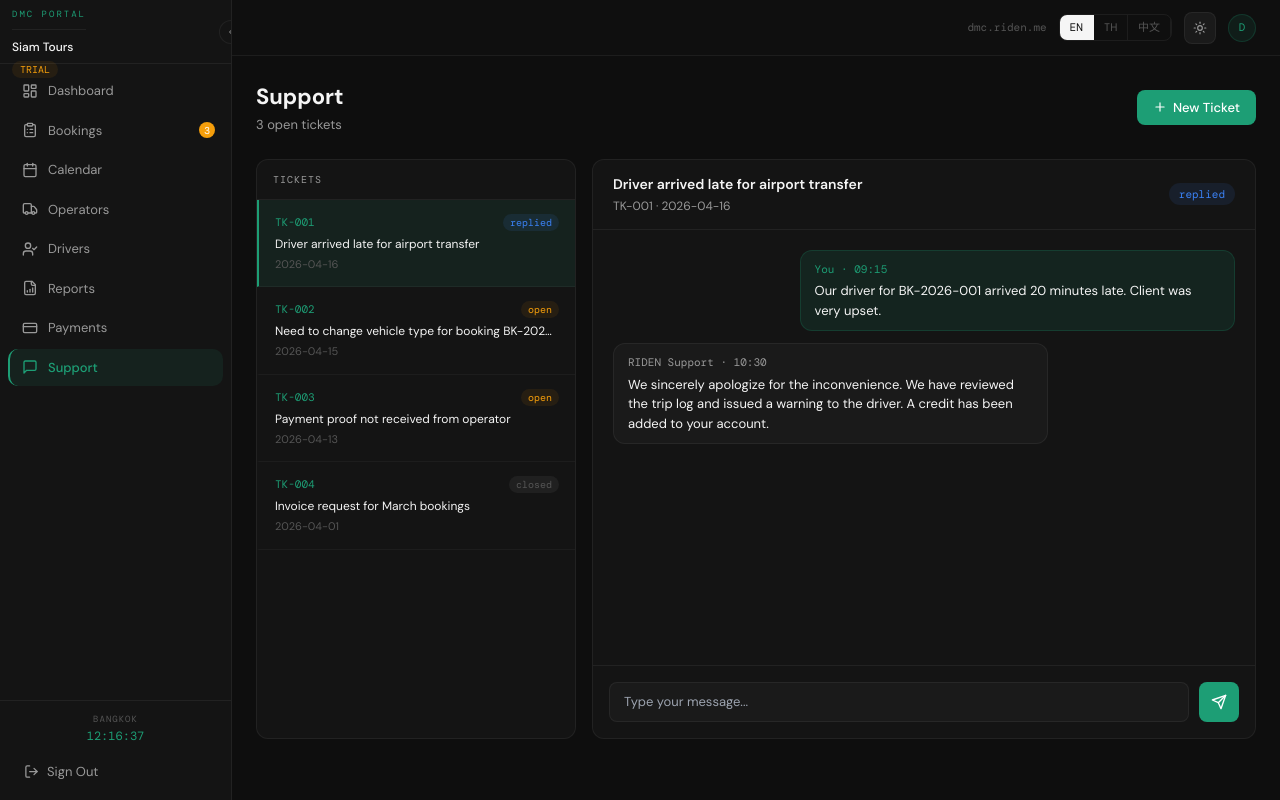
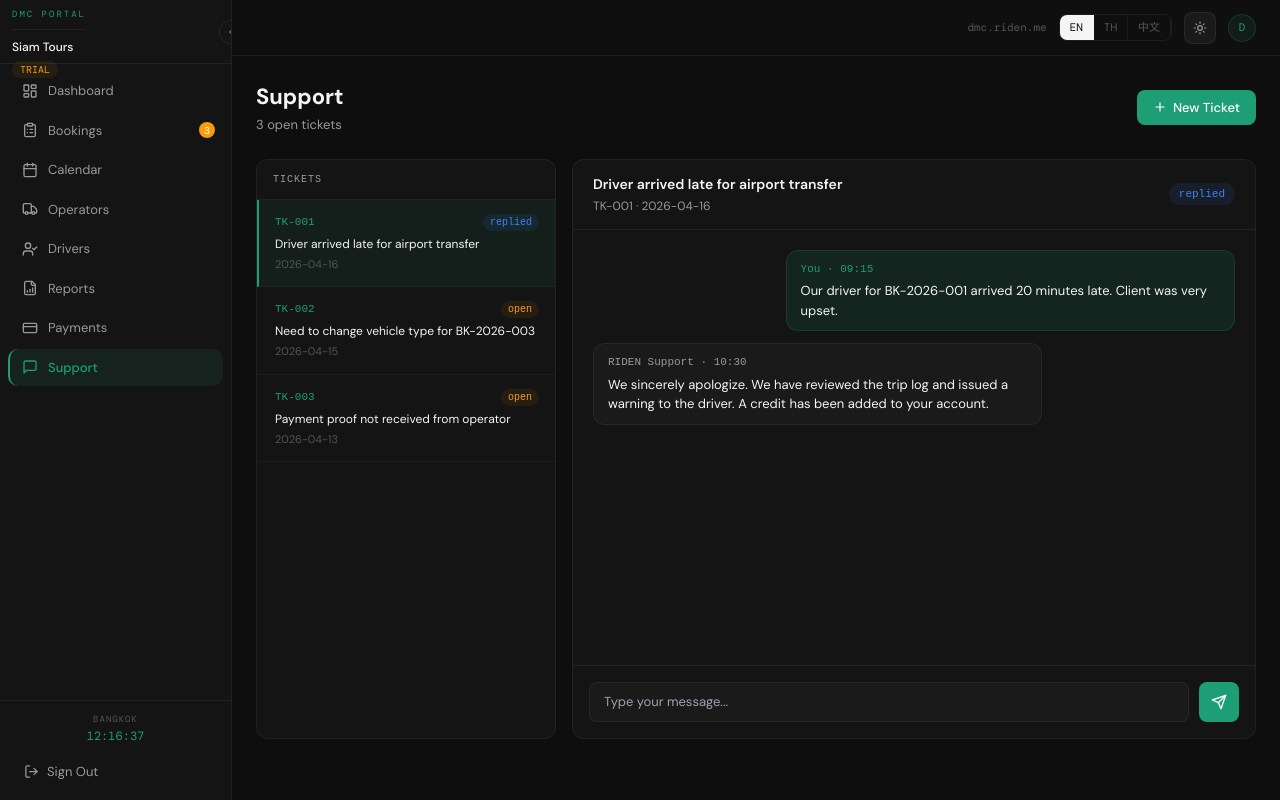
Before and after one commit to jeet623-create/Riden, a Next.js app: page /dmc/support in a window 1280 px wide. Built offline with nearby package versions, Linux system fonts and the light colour scheme.

Commit message:
feat: Figma design - page.tsx

```diff
--- a/src/app/dmc/support/page.tsx
+++ b/src/app/dmc/support/page.tsx
@@ -1,100 +1,82 @@
 "use client"
 import { useState } from "react"
 import { motion, AnimatePresence } from "framer-motion"
-import { MessageSquare, Send, Plus } from "lucide-react"
+import { Plus, Send } from "lucide-react"
 import { useLanguage } from "@/hooks/use-language"
 
 const tickets = [
-  { id:"TK-001", subject:"Driver arrived late for airport transfer", status:"replied" as const, date:"2026-04-16", messages:[
-    { from:"dmc", text:"Our driver for BK-2026-001 arrived 20 minutes late. Client was very upset.", time:"09:15" },
-    { from:"support", text:"We sincerely apologize for the inconvenience. We have reviewed the trip log and issued a warning to the driver. A credit has been added to your account.", time:"10:30" },
+  {id:"TK-001",subject:"Driver arrived late for airport transfer",status:"replied" as const,date:"2026-04-16",messages:[
+    {from:"dmc",text:"Our driver for BK-2026-001 arrived 20 minutes late. Client was very upset.",time:"09:15"},
+    {from:"support",text:"We sincerely apologize. We have reviewed the trip log and issued a warning to the driver. A credit has been added to your account.",time:"10:30"},
   ]},
-  { id:"TK-002", subject:"Need to change vehicle type for booking BK-2026-003", status:"open" as const, date:"2026-04-15", messages:[
-    { from:"dmc", text:"Client now has 2 extra passengers. Need to upgrade from Van 9 to Van 12 for all days.", time:"14:20" },
+  {id:"TK-002",subject:"Need to change vehicle type for BK-2026-003",status:"open" as const,date:"2026-04-15",messages:[
+    {from:"dmc",text:"Client now has 2 extra passengers. Need to upgrade from Van 9 to Van 12 for all days.",time:"14:20"},
   ]},
-  { id:"TK-003", subject:"Payment proof not received from operator", status:"open" as const, date:"2026-04-13", messages:[
-    { from:"dmc", text:"It's been 48 hours since trip T102-2 closed but we still haven't received payment confirmation from Island Express.", time:"16:00" },
-  ]},
-  { id:"TK-004", subject:"Invoice request for March bookings", status:"closed" as const, date:"2026-04-01", messages:[
-    { from:"dmc", text:"Please send consolidated invoice for all March 2026 bookings.", time:"09:00" },
-    { from:"support", text:"Invoice has been sent to your registered email. You can also download it from your dashboard.", time:"09:45" },
+  {id:"TK-003",subject:"Payment proof not received from operator",status:"open" as const,date:"2026-04-13",messages:[
+    {from:"dmc",text:"It has been 48 hours since trip T102-2 closed but we still have not received payment confirmation.",time:"16:00"},
   ]},
 ]
-
-const STATUS_STYLE = {
-  open:{ bg:"rgba(245,158,11,0.08)", color:"#f59e0b" },
-  replied:{ bg:"rgba(59,130,246,0.1)", color:"#3b82f6" },
-  closed:{ bg:"rgba(255,255,255,0.05)", color:"#555" },
-}
+const SS = {open:{bg:"rgba(245,158,11,0.08)",col:"#f59e0b"},replied:{bg:"rgba(59,130,246,0.1)",col:"#3b82f6"},closed:{bg:"rgba(255,255,255,0.05)",col:"#555"}}
 
 export default function DmcSupportPage() {
-  const { t } = useLanguage()
-  const [sel, setSel] = useState(tickets[0])
-  const [msg, setMsg] = useState("")
-
+  const {t} = useLanguage()
+  const [sel,setSel] = useState(tickets[0])
+  const [msg,setMsg] = useState("")
   return (
-    <motion.div initial={{ opacity:0, y:8 }} animate={{ opacity:1, y:0 }} transition={{ duration:0.2 }}>
-      <div style={{ display:"flex", justifyContent:"space-between", alignItems:"center", marginBottom:24 }}>
+    <motion.div initial={{opacity:0,y:8}} animate={{opacity:1,y:0}} transition={{duration:0.2}}>
+      <div style={{display:"flex",justifyContent:"space-between",alignItems:"center",marginBottom:24}}>
         <div>
-          <h1 style={{ fontSize:22, fontWeight:700, color:"var(--text-1,#f0f0f0)" }}>{t({ en:"Support", th:"ช่วยเหลือ", zh:"支持" })}</h1>
-          <p style={{ fontSize:13, color:"var(--text-2,#999)", marginTop:2 }}>{tickets.filter(t=>t.status!=="closed").length} open tickets</p>
+          <h1 style={{fontSize:22,fontWeight:700,color:"var(--text-1,#f0f0f0)"}}>{t({en:"Support",th:"ช่วยเหลือ",zh:"支持"})}</h1>
+          <p style={{fontSize:13,color:"var(--text-2,#999)",marginTop:2}}>{tickets.filter(t=>t.status!=="closed").length} open tickets</p>
         </div>
-        <button style={{ display:"flex", alignItems:"center", gap:6, padding:"8px 16px", borderRadius:8, fontSize:13, fontWeight:500, background:"#1D9E75", color:"white", border:"none", cursor:"pointer" }}>
-          <Plus size={14}/>{t({ en:"New Ticket", th:"ตั๋วใหม่", zh:"新工单" })}
+        <button style={{display:"flex",alignItems:"center",gap:6,padding:"8px 16px",borderRadius:8,fontSize:13,fontWeight:500,background:"#1D9E75",color:"white",border:"none",cursor:"pointer"}}>
+          <Plus size={14}/>{t({en:"New Ticket",th:"ตั๋วใหม่",zh:"新工单"})}
         </button>
       </div>
-
-      <div style={{ display:"grid", gridTemplateColumns:"320px 1fr", gap:16, height:"calc(100vh - 220px)", minHeight:480 }}>
-        {/* Ticket List */}
-        <div style={{ background:"var(--bg-surface,#111)", border:"1px solid var(--border,#242)", borderRadius:12, overflow:"hidden", display:"flex", flexDirection:"column" }}>
-          <div style={{ padding:"12px 16px", borderBottom:"1px solid var(--border,#242)", fontFamily:"var(--font-mono,monospace)", fontSize:10, color:"var(--text-2,#999)", textTransform:"uppercase", letterSpacing:1 }}>
-            TICKETS
-          </div>
-          <div style={{ overflowY:"auto", flex:1 }}>
+      <div style={{display:"grid",gridTemplateColumns:"300px 1fr",gap:16,height:"calc(100vh - 220px)",minHeight:480}}>
+        <div style={{background:"var(--bg-surface,#111)",border:"1px solid var(--border,#242)",borderRadius:12,overflow:"hidden",display:"flex",flexDirection:"column"}}>
+          <div style={{padding:"12px 16px",borderBottom:"1px solid var(--border,#242)",fontFamily:"monospace",fontSize:10,color:"var(--text-2,#999)",textTransform:"uppercase",letterSpacing:1}}>TICKETS</div>
+          <div style={{overflowY:"auto",flex:1}}>
             {tickets.map(tk=>(
               <div key={tk.id} onClick={()=>setSel(tk)}
-                style={{ padding:"14px 16px", borderBottom:"1px solid rgba(255,255,255,0.04)", cursor:"pointer", background:sel.id===tk.id?"var(--teal-10,rgba(29,158,117,0.08))":"transparent", borderLeft:sel.id===tk.id?"2px solid #1D9E75":"2px solid transparent", transition:"all 150ms" }}>
-                <div style={{ display:"flex", justifyContent:"space-between", marginBottom:4 }}>
-                  <span style={{ fontFamily:"var(--font-mono,monospace)", fontSize:11, color:"#1D9E75" }}>{tk.id}</span>
-                  <span style={{ display:"inline-flex", padding:"1px 7px", borderRadius:99, fontSize:10, fontFamily:"var(--font-mono,monospace)", background:STATUS_STYLE[tk.status].bg, color:STATUS_STYLE[tk.status].color }}>{tk.status}</span>
+                style={{padding:"14px 16px",borderBottom:"1px solid rgba(255,255,255,0.04)",cursor:"pointer",background:sel.id===tk.id?"rgba(29,158,117,0.08)":"transparent",borderLeft:sel.id===tk.id?"2px solid #1D9E75":"2px solid transparent",transition:"all 150ms"}}>
+                <div style={{display:"flex",justifyContent:"space-between",marginBottom:4}}>
+                  <span style={{fontFamily:"monospace",fontSize:11,color:"#1D9E75"}}>{tk.id}</span>
+                  <span style={{display:"inline-flex",padding:"1px 7px",borderRadius:99,fontSize:10,fontFamily:"monospace",background:SS[tk.status].bg,color:SS[tk.status].col}}>{tk.status}</span>
                 </div>
-                <div style={{ fontSize:12, color:"var(--text-1,#f0f0f0)", marginBottom:3, overflow:"hidden", textOverflow:"ellipsis", whiteSpace:"nowrap" }}>{tk.subject}</div>
-                <div style={{ fontSize:11, color:"var(--text-3,#555)" }}>{tk.date}</div>
+                <div style={{fontSize:12,color:"var(--text-1,#f0f0f0)",marginBottom:3,overflow:"hidden",textOverflow:"ellipsis",whiteSpace:"nowrap"}}>{tk.subject}</div>
+                <div style={{fontSize:11,color:"var(--text-3,#555)"}}>{tk.date}</div>
               </div>
             ))}
           </div>
         </div>
-
-        {/* Message Thread */}
-        <div style={{ background:"var(--bg-surface,#111)", border:"1px solid var(--border,#242)", borderRadius:12, display:"flex", flexDirection:"column", overflow:"hidden" }}>
-          <div style={{ padding:"14px 20px", borderBottom:"1px solid var(--border,#242)", display:"flex", justifyContent:"space-between", alignItems:"center" }}>
+        <div style={{background:"var(--bg-surface,#111)",border:"1px solid var(--border,#242)",borderRadius:12,display:"flex",flexDirection:"column",overflow:"hidden"}}>
+          <div style={{padding:"14px 20px",borderBottom:"1px solid var(--border,#242)",display:"flex",justifyContent:"space-between",alignItems:"center"}}>
             <div>
-              <div style={{ fontWeight:600, fontSize:14, color:"var(--text-1,#f0f0f0)" }}>{sel.subject}</div>
-              <div style={{ fontSize:12, color:"var(--text-2,#999)", marginTop:2 }}>{sel.id} · {sel.date}</div>
+              <div style={{fontWeight:600,fontSize:14,color:"var(--text-1,#f0f0f0)"}}>{sel.subject}</div>
+              <div style={{fontSize:12,color:"var(--text-2,#999)",marginTop:2}}>{sel.id} · {sel.date}</div>
             </div>
-            <span style={{ display:"inline-flex", padding:"3px 10px", borderRadius:99, fontSize:11, fontFamily:"var(--font-mono,monospace)", background:STATUS_STYLE[sel.status].bg, color:STATUS_STYLE[sel.status].color }}>{sel.status}</span>
+            <span style={{display:"inline-flex",padding:"3px 10px",borderRadius:99,fontSize:11,fontFamily:"monospace",background:SS[sel.status].bg,color:SS[sel.status].col}}>{sel.status}</span>
           </div>
-          <div style={{ flex:1, overflowY:"auto", padding:20, display:"flex", flexDirection:"column", gap:12 }}>
+          <div style={{flex:1,overflowY:"auto",padding:20,display:"flex",flexDirection:"column",gap:12}}>
             {sel.messages.map((m,i)=>(
-              <div key={i} style={{ display:"flex", justifyContent:m.from==="dmc"?"flex-end":"flex-start" }}>
-                <div style={{ maxWidth:"70%", padding:"10px 14px", borderRadius:12, background:m.from==="dmc"?"rgba(29,158,117,0.12)":"var(--bg-elevated,#1a1a1a)", border:`1px solid ${m.from==="dmc"?"rgba(29,158,117,0.2)":"var(--border,#242)"}` }}>
-                  <div style={{ fontSize:11, color:m.from==="dmc"?"#1D9E75":"var(--text-2,#999)", marginBottom:4, fontFamily:"var(--font-mono,monospace)" }}>{m.from==="dmc"?"You":"RIDEN Support"} · {m.time}</div>
-                  <div style={{ fontSize:13, color:"var(--text-1,#f0f0f0)", lineHeight:1.5 }}>{m.text}</div>
+              <div key={i} style={{display:"flex",justifyContent:m.from==="dmc"?"flex-end":"flex-start"}}>
+                <div style={{maxWidth:"70%",padding:"10px 14px",borderRadius:12,background:m.from==="dmc"?"rgba(29,158,117,0.12)":"var(--bg-elevated,#1a1a1a)",border:`1px solid ${m.from==="dmc"?"rgba(29,158,117,0.2)":"var(--border,#242)"}`}}>
+                  <div style={{fontSize:11,color:m.from==="dmc"?"#1D9E75":"var(--text-2,#999)",marginBottom:4,fontFamily:"monospace"}}>{m.from==="dmc"?"You":"RIDEN Support"} · {m.time}</div>
+                  <div style={{fontSize:13,color:"var(--text-1,#f0f0f0)",lineHeight:1.5}}>{m.text}</div>
                 </div>
               </div>
             ))}
           </div>
-          {sel.status !== "closed" && (
-            <div style={{ padding:16, borderTop:"1px solid var(--border,#242)", display:"flex", gap:10 }}>
-              <input value={msg} onChange={e=>setMsg(e.target.value)} placeholder={t({ en:"Type your message...", th:"พิมพ์ข้อความ...", zh:"输入消息..." })}
-                style={{ flex:1, height:40, padding:"0 14px", borderRadius:8, border:"1px solid var(--border,#242)", background:"var(--bg-elevated,#1a1a1a)", color:"var(--text-1,#f0f0f0)", fontSize:13, outline:"none" }}
-                onFocus={e=>e.target.style.borderColor="#1D9E75"}
-                onBlur={e=>e.target.style.borderColor="var(--border,#242)"}/>
-              <button onClick={()=>setMsg("")} style={{ width:40, height:40, borderRadius:8, background:"#1D9E75", border:"none", cursor:"pointer", display:"flex", alignItems:"center", justifyContent:"center" }}>
-                <Send size={16} color="white"/>
-              </button>
-            </div>
-          )}
+          <div style={{padding:16,borderTop:"1px solid var(--border,#242)",display:"flex",gap:10}}>
+            <input value={msg} onChange={e=>setMsg(e.target.value)} placeholder={t({en:"Type your message...",th:"พิมพ์ข้อความ...",zh:"输入消息..."})}
+              style={{flex:1,height:40,padding:"0 14px",borderRadius:8,border:"1px solid var(--border,#242)",background:"var(--bg-elevated,#1a1a1a)",color:"var(--text-1,#f0f0f0)",fontSize:13,outline:"none"}}
+              onFocus={e=>e.target.style.borderColor="#1D9E75"}
+              onBlur={e=>e.target.style.borderColor="var(--border,#242)"}/>
+            <button onClick={()=>setMsg("")} style={{width:40,height:40,borderRadius:8,background:"#1D9E75",border:"none",cursor:"pointer",display:"flex",alignItems:"center",justifyContent:"center"}}>
+              <Send size={16} color="white"/>
+            </button>
+          </div>
         </div>
       </div>
     </motion.div>
```
